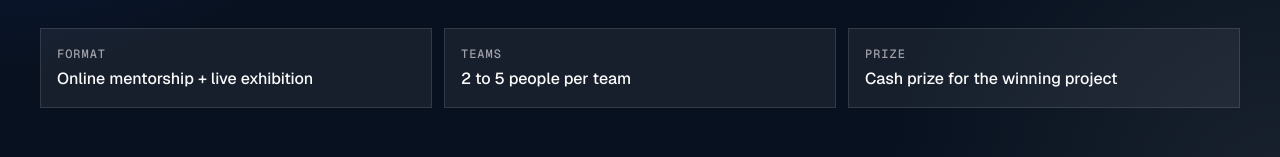
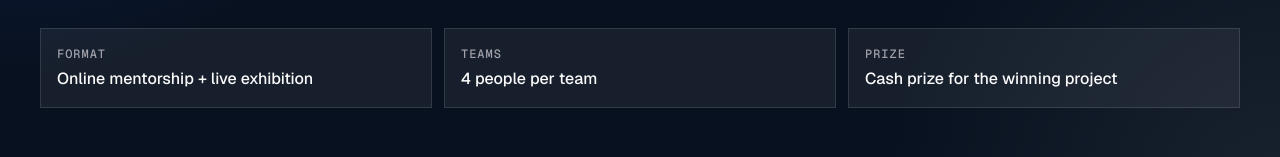
Before and after one commit to NallaLabs/nallalabs, a Next.js app: page /events/tech-for-media-2026 in a window 1280 px wide. Shown: the part 426-583 px from the top of the page. Built offline with nearby package versions, Linux system fonts and the light colour scheme.

Commit message:
Update Tech for Media teams display to 4 people per team

```diff
--- a/app/events/tech-for-media-2026/page.tsx
+++ b/app/events/tech-for-media-2026/page.tsx
@@ -118,7 +118,7 @@ export default function TechForMedia2026Page() {
                 </div>
                 <div className="border border-white/12 bg-white/6 p-4">
                   <p className="label-mono text-[#93C5FD] mb-1">Teams</p>
-                  <p className="font-medium">2 to 5 people per team</p>
+                  <p className="font-medium">4 people per team</p>
                 </div>
                 <div className="border border-white/12 bg-white/6 p-4">
                   <p className="label-mono text-[#93C5FD] mb-1">Prize</p>
```
